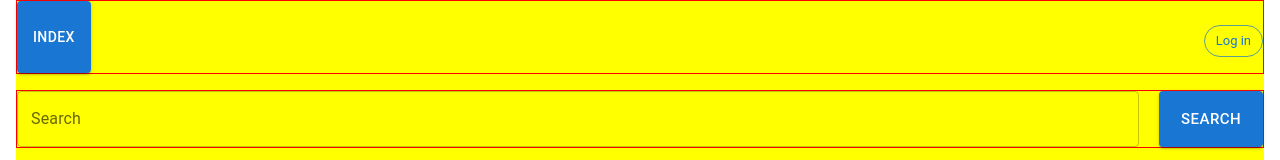
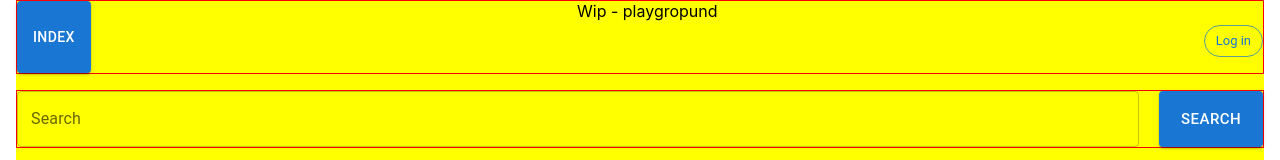
Before and after one commit to GoranAviani/react_apollo_client_3_cache, a React (Create React App) app: page / in a window 1280 px wide. Shown: the top 160 px of the page. Built offline with nearby package versions, Linux system fonts and the light colour scheme.

Commit message:
fixing search sizings

```diff
--- a/src/components/Navigation/Navigation.js
+++ b/src/components/Navigation/Navigation.js
@@ -19,6 +19,7 @@ const Navigation = ({setSearchedCityDetails}) => {
             }}
             >Index
             </Button>
+            Wip - playgropund
 
             <LoginRegister/>
 
```
